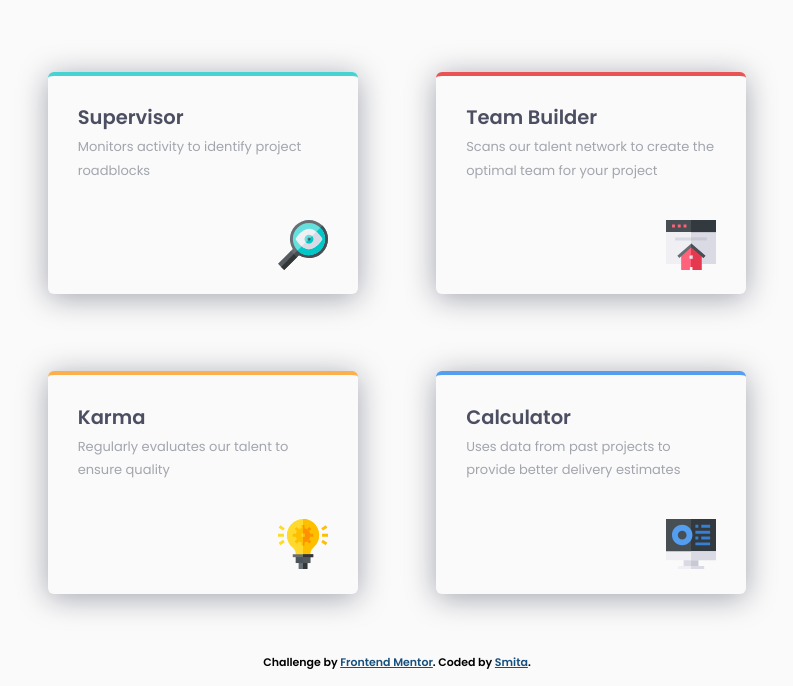
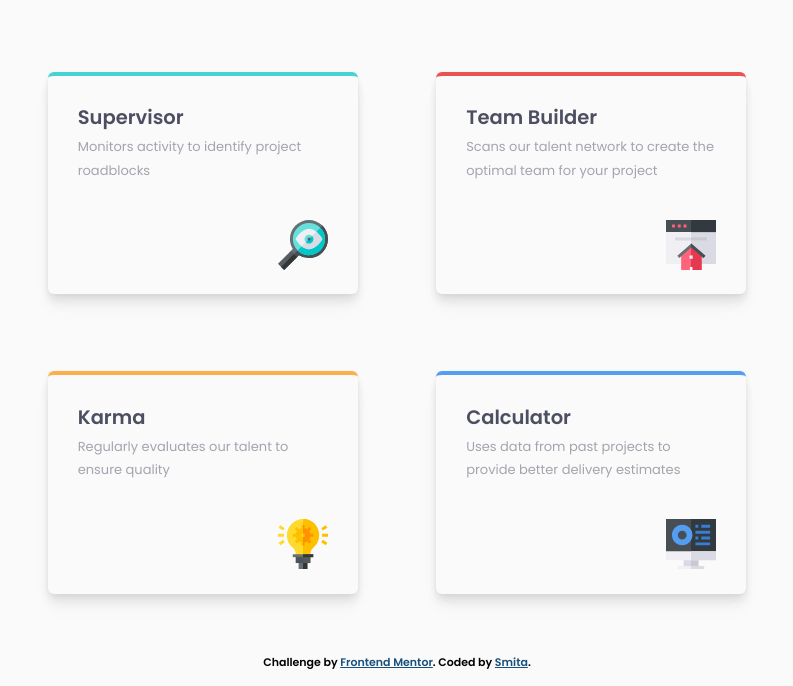
Before and after one commit to Smita-14/four-card-feature-section-challenge, a plain HTML site: page index.html in a window 1280 px wide. Shown: the part 250-936 px from the top of the page, without its empty margins (243-1036 px from the left). Drawn offline with Linux system fonts and the light colour scheme.

Commit message:
improved box shadow

```diff
--- a/style.css
+++ b/style.css
@@ -107,7 +107,13 @@ img {
 
 .card {
     max-width: 20.67rem;
-    box-shadow: 0 4px 30px var(--grayish-blue);
+    box-shadow:
+    0 1px 4px hsla(0, 52%, 8%, 0.04),
+    0 4px 8px hsla(0, 0%, 0%, 0.04),
+    0 8px 10px hsla(0, 0%, 0%, 0.04),
+    0 10px 12px hsla(0, 0%, 0%, 0.02),
+    0 12px 16px hsla(0, 0%, 0%, 0.02),
+    0 16px 24px hsla(0, 0%, 0%, 0.02);
     background-color: var(--light-gray);
     border-radius: 6px;
     border-top-width: 4px;
```
